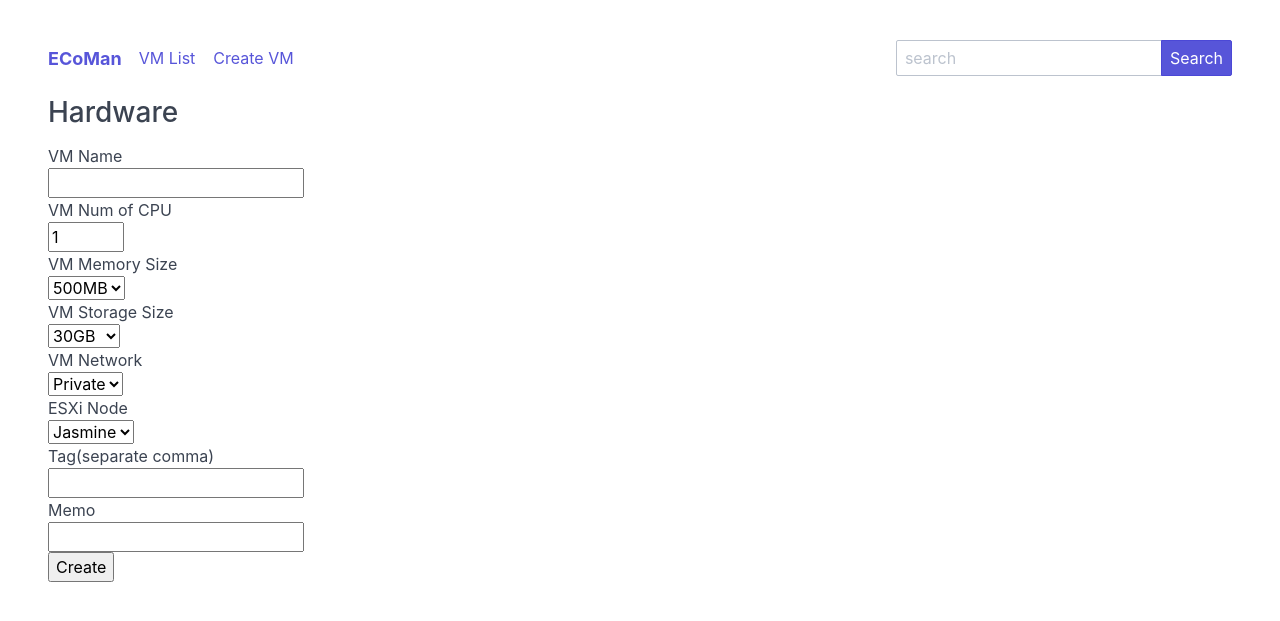
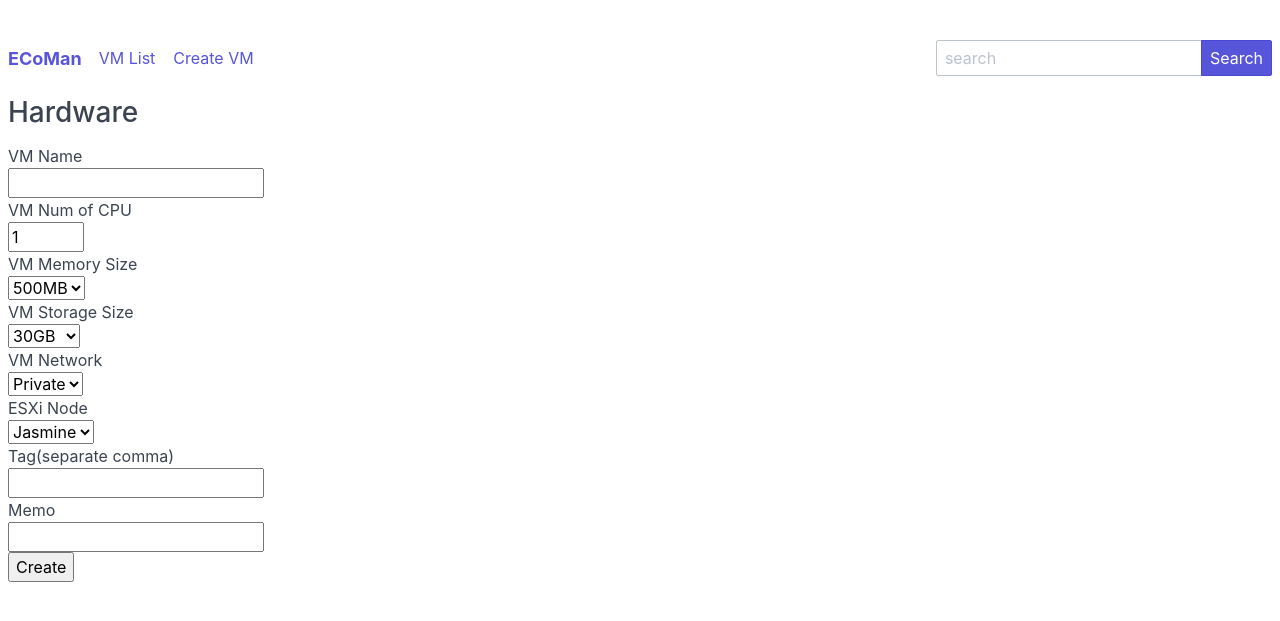
Before and after one commit to cdsl-research/ecoman, a Flask app: page /create in a window 1280 px wide. Shown: the top 621 px of the page. Run offline with Flask 2, Linux system fonts and the light colour scheme.

Commit message:
fix max-width

```diff
--- a/templates/_header.html
+++ b/templates/_header.html
@@ -6,7 +6,7 @@
     <link rel="stylesheet" href="/static/spectre.min.css">
   </head>
   <body>
-    <div class="container" style="max-width: 1200px; margin-top: 20px; margin-bottom: 20px;">
+    <div class="container" style="max-width: 1800px; margin-top: 20px; margin-bottom: 20px;">
       <header class="navbar" style="padding-bottom: 1rem; padding-top: 1rem;">
         <section class="navbar-section">
           <a href="#" class="navbar-brand mr-2" style="font-weight: bold;">ECoMan</a>
```
